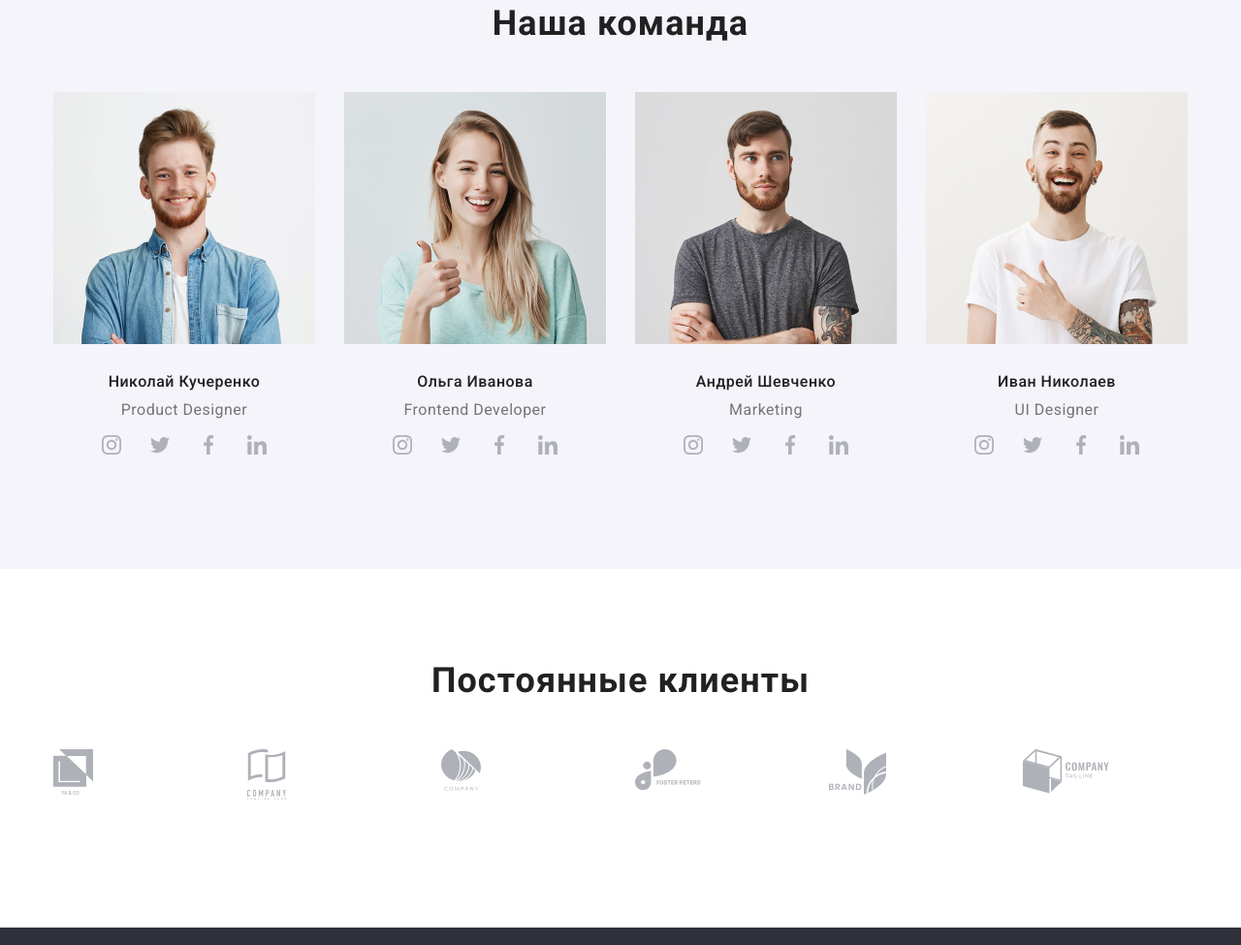
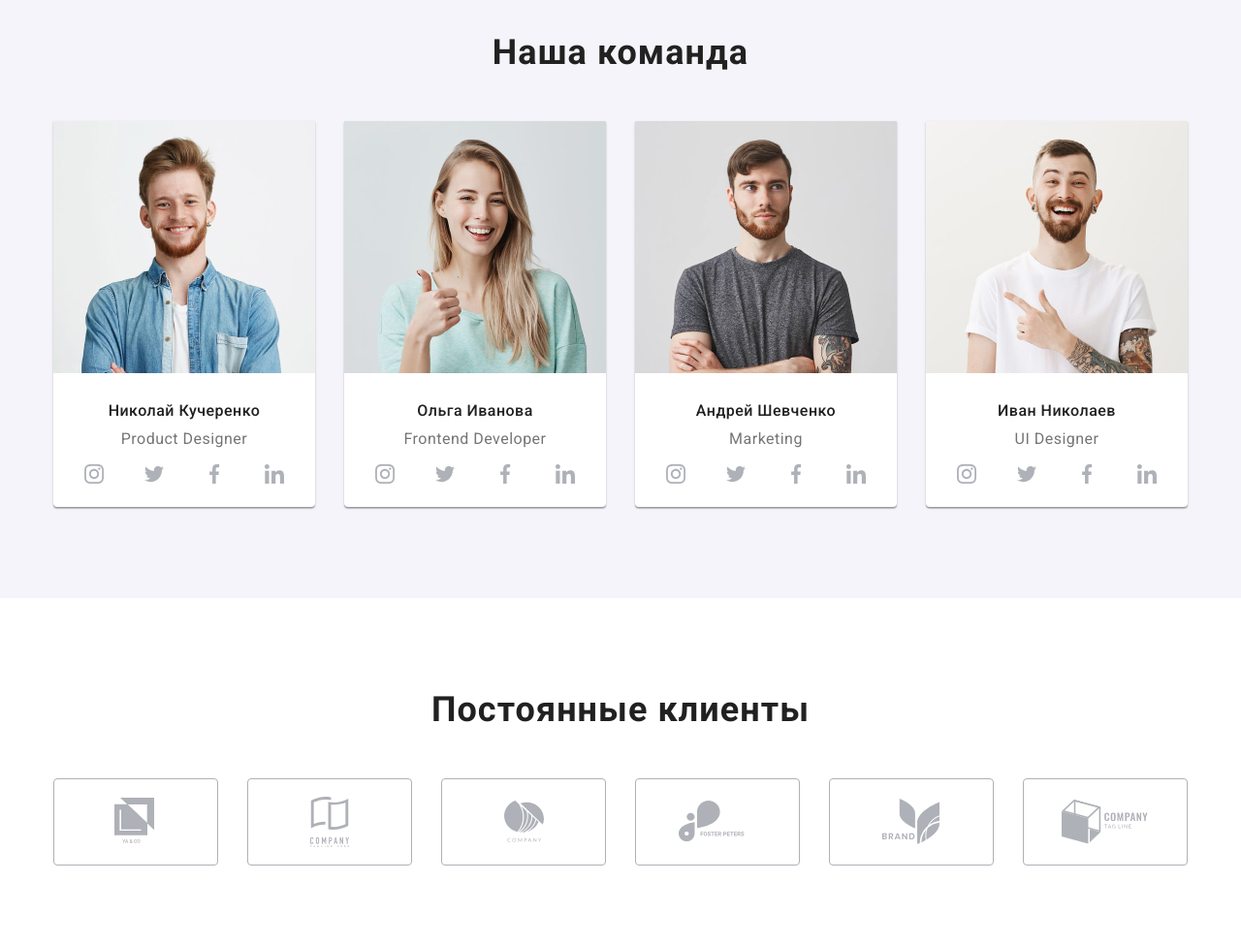
Before and after one commit to mfhillows/goit-markup-hww-03, a plain HTML site: page index.html in a window 1280 px wide. Shown: the part 1822-2797 px from the top of the page at 97% size. Drawn offline with nearby package versions, Linux system fonts and the light colour scheme.

Commit message:
добавляет границы
Добавляет границы в Постоянных клиентах, паддинг в Преимуществах, убирает лишнюю секцию и исправлен размер в стилях

```diff
--- a/css/style.css
+++ b/css/style.css
@@ -251,8 +251,8 @@ img {
 }
 
 .advantage .smalltitle {
-  margin-top: 0;
-  margin-bottom: 10px;
+  padding-top: 30px;
+  padding-bottom: 10px;
 
   font-weight: 700;
   font-size: 14px;
@@ -318,9 +318,14 @@ img {
 }
 
 .team-list .item {
-  width: calc((100% - 90) / 4);
+  width: calc((100% - 90px) / 4);
   margin-right: 30px;
   margin-bottom: 0;
+
+  background-color: var(--white-color);
+  box-shadow: 0px 2px 1px rgba(0, 0, 0, 0.2), 0px 1px 1px rgba(0, 0, 0, 0.14),
+    0px 1px 3px rgba(0, 0, 0, 0.12);
+  border-radius: 0px 0px 4px 4px;
 }
 
 .team-list .item:nth-child(4n) {
@@ -355,11 +360,12 @@ img {
 .social-items {
   display: flex;
   flex-wrap: wrap;
-  justify-content: center;
-  margin-right: 32px;
+  justify-content: space-between;
+
   padding-top: 16px;
   padding-bottom: 24px;
-  margin-left: 32px;
+  padding-left: 32px;
+  padding-right: 32px;
 }
 
 /* Regular customers */
@@ -373,13 +379,21 @@ img {
   display: flex;
   flex-wrap: wrap;
   justify-content: center;
+  align-items: center;
 }
 
 .customers-list .item {
+  display: flex;
+  justify-content: center;
+  align-items: center;
+
   width: calc((100% - 150px) / 6);
   height: 90px;
   margin-right: 30px;
   margin-bottom: 0;
+
+  border: 1px solid #afb1b8;
+  border-radius: 4px;
 }
 
 .customers-list .item:nth-child(6n) {
@@ -406,7 +420,7 @@ img {
   font-style: normal;
 }
 
-.social-links-list {
+.social-links {
   display: flex;
   justify-content: center;
   margin-top: 20px;
@@ -432,7 +446,7 @@ img {
   margin-right: 94px;
 }
 
-.social-links-list .item {
+.social-links .item {
   margin-right: 10px;
   width: 44px;
   padding-top: 32px;
@@ -443,7 +457,7 @@ img {
   margin-right: 0;
 }
 
-.social-links .smalltitle,
+.social-contacts .smalltitle,
 .sign-in .smalltitle {
   font-weight: 700;
   font-size: 14px;
--- a/index.html
+++ b/index.html
@@ -173,25 +173,25 @@
               <h3 class="names smalltitle">Николай Кучеренко</h3>
               <p lang="en" class="position">Product Designer</p>
               <ul class="social-items list">
-                <li class="item">
+                <li>
                   <a href="" class="social-link-title">
                     <img src="./images/instagram2.svg" alt="Инстаграм" />
                   </a>
                 </li>
 
-                <li class="item">
+                <li>
                   <a href="" class="social-link-title">
                     <img src="./images/twitter1.svg" alt="Твиттер" />
                   </a>
                 </li>
 
-                <li class="item">
+                <li>
                   <a href="" class="social-link-title">
                     <img src="./images/facebook1.svg" alt="Фейсбук" />
                   </a>
                 </li>
 
-                <li class="item">
+                <li>
                   <a href="" class="social-link-title">
                     <img src="./images/linkedin1.svg" alt="Линкедин" />
                   </a>
@@ -209,25 +209,25 @@
               <h3 class="names smalltitle">Ольга Иванова</h3>
               <p lang="en" class="position">Frontend Developer</p>
               <ul class="social-items list">
-                <li class="item">
+                <li>
                   <a href="" class="social-link-title">
                     <img src="./images/instagram2.svg" alt="Инстаграм" />
                   </a>
                 </li>
 
-                <li class="item">
+                <li>
                   <a href="" class="social-link-title">
                     <img src="./images/twitter1.svg" alt="Твиттер" />
                   </a>
                 </li>
 
-                <li class="item">
+                <li>
                   <a href="" class="social-link-title">
                     <img src="./images/facebook1.svg" alt="Фейсбук" />
                   </a>
                 </li>
 
-                <li class="item">
+                <li>
                   <a href="" class="social-link-title">
                     <img src="./images/linkedin1.svg" alt="Линкедин" />
                   </a>
@@ -246,25 +246,25 @@
               <h3 class="names smalltitle">Андрей Шевченко</h3>
               <p lang="en" class="position">Marketing</p>
               <ul class="social-items list">
-                <li class="item">
+                <li>
                   <a href="" class="social-link-title">
                     <img src="./images/instagram2.svg" alt="Инстаграм" />
                   </a>
                 </li>
 
-                <li class="item">
+                <li>
                   <a href="" class="social-link-title">
                     <img src="./images/twitter1.svg" alt="Твиттер" />
                   </a>
                 </li>
 
-                <li class="item">
+                <li>
                   <a href="" class="social-link-title">
                     <img src="./images/facebook1.svg" alt="Фейсбук" />
                   </a>
                 </li>
 
-                <li class="item">
+                <li>
                   <a href="" class="social-link-title">
                     <img src="./images/linkedin1.svg" alt="Линкедин" />
                   </a>
@@ -283,25 +283,25 @@
               <h3 class="names smalltitle">Иван Николаев</h3>
               <p lang="en" class="position">UI Designer</p>
               <ul class="social-items list">
-                <li class="item">
+                <li>
                   <a href="" class="social-link-title">
                     <img src="./images/instagram2.svg" alt="Инстаграм" />
                   </a>
                 </li>
 
-                <li class="item">
+                <li>
                   <a href="" class="social-link-title">
                     <img src="./images/twitter1.svg" alt="Твиттер" />
                   </a>
                 </li>
 
-                <li class="item">
+                <li>
                   <a href="" class="social-link-title">
                     <img src="./images/facebook1.svg" alt="Фейсбук" />
                   </a>
                 </li>
 
-                <li class="item">
+                <li>
                   <a href="" class="social-link-title">
                     <img src="./images/linkedin1.svg" alt="Линкедин" />
                   </a>
@@ -381,9 +381,8 @@
         </div>
 
         <div class="social-contacts">
-          <section class="social-links">
           <b class="smalltitle">присоединяйтесь</b>
-            <ul class="social-links-list list">
+          <ul class="social-links list">
             <li class="item">
               <a href="" class="social-link-title">
                 <img src="./images/instagram2.svg" alt="Инстаграм" />
@@ -408,7 +407,6 @@
               </a>
             </li>
           </ul>
-          </section>
         </div>
         <div class="sign-in">
           <b class="smalltitle">Подпишитесь на рассылку</b>
```
Also changed, not shown: portfolio.html (+11 -5 lines). Lines whose indentation alone changed are shown as unchanged.
